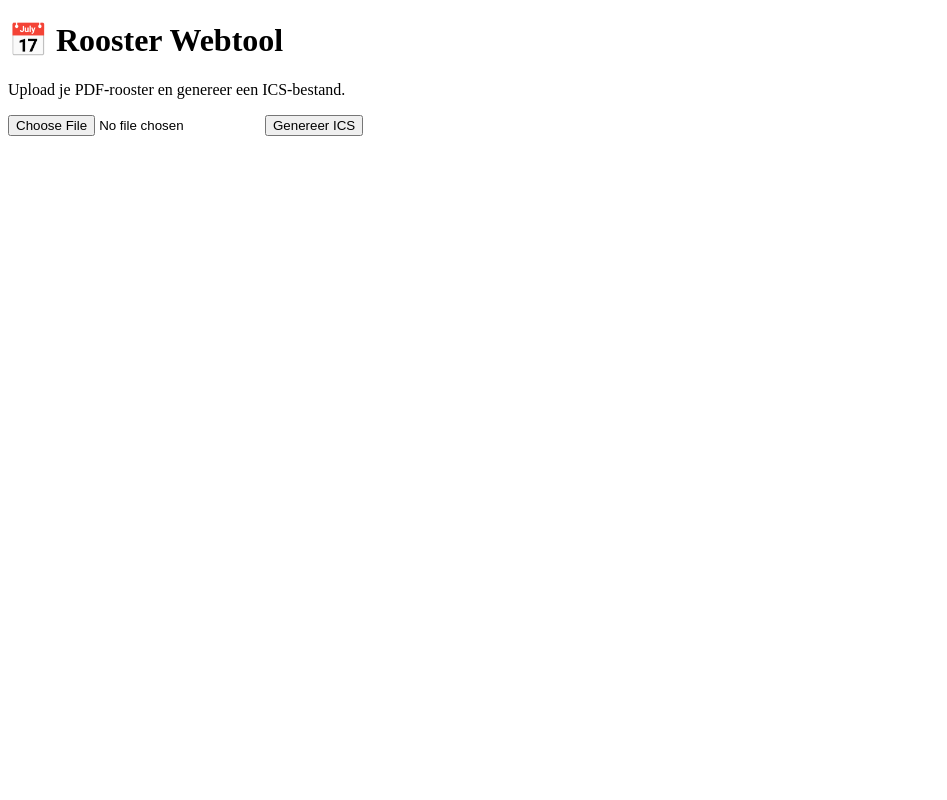
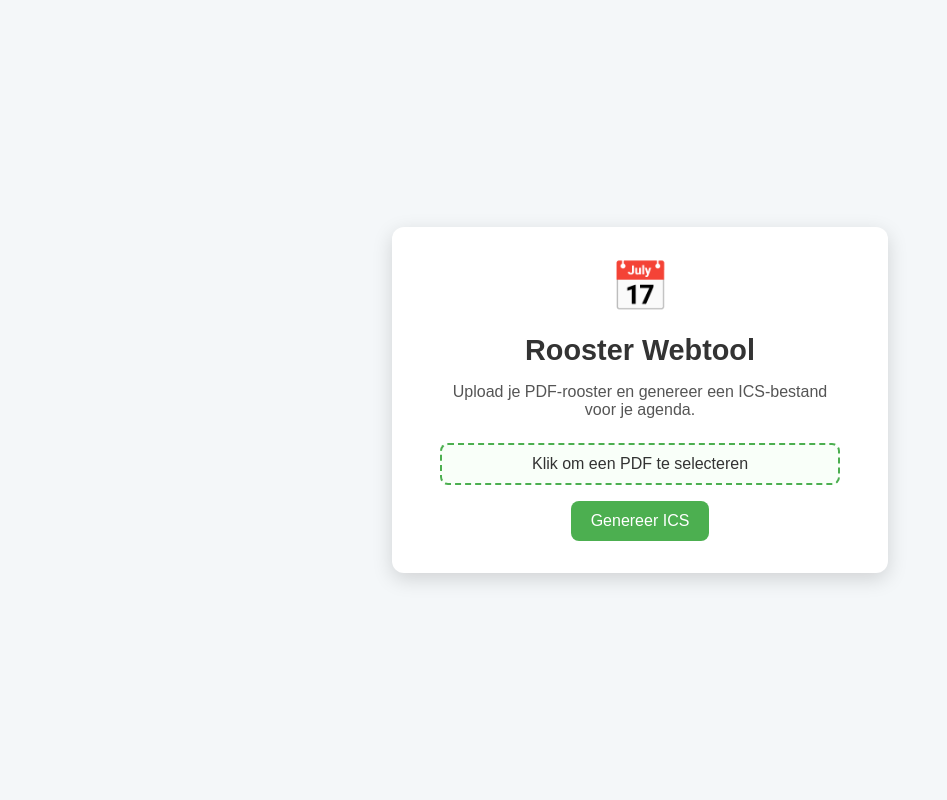
Before and after one commit to Lars87-maker/PWA-Rooster, a Flask app: page / in a window 1280 px wide. Shown: the whole page, without its empty margins (0-947 px from the left). Run offline with Flask 3, Linux system fonts and the light colour scheme.

Commit message:
Update index.html

```diff
--- a/templates/index.html
+++ b/templates/index.html
@@ -1,27 +1,88 @@
 <!DOCTYPE html>
 <html lang="nl">
 <head>
-  <meta charset="UTF-8" />
-  <meta name="viewport" content="width=device-width, initial-scale=1.0">
-  <title>Rooster Webtool</title>
-  <link rel="manifest" href="/static/manifest.json">
-  <meta name="theme-color" content="#4CAF50">
+    <meta charset="UTF-8">
+    <meta name="viewport" content="width=device-width, initial-scale=1.0">
+    <title>Rooster Webtool</title>
+    <link rel="manifest" href="/static/manifest.json">
+    <style>
+        body {
+            font-family: Arial, sans-serif;
+            background: #f4f7f9;
+            display: flex;
+            justify-content: center;
+            align-items: center;
+            height: 100vh;
+            margin: 0;
+        }
+        .container {
+            background: #fff;
+            padding: 2rem 3rem;
+            border-radius: 12px;
+            box-shadow: 0 6px 20px rgba(0,0,0,0.15);
+            text-align: center;
+            max-width: 400px;
+            width: 100%;
+        }
+        h1 {
+            font-size: 1.8rem;
+            color: #333;
+            margin-bottom: 0.5rem;
+        }
+        p {
+            color: #555;
+            margin-bottom: 1.5rem;
+        }
+        .upload-btn {
+            display: block;
+            margin: 0 auto 1rem;
+            padding: 0.6rem 1rem;
+            border: 2px dashed #4CAF50;
+            border-radius: 8px;
+            background: #f9fff9;
+            cursor: pointer;
+            color: #333;
+            transition: all 0.2s;
+        }
+        .upload-btn:hover {
+            background: #eaffea;
+        }
+        input[type="file"] {
+            display: none;
+        }
+        .btn {
+            background: #4CAF50;
+            color: #fff;
+            border: none;
+            padding: 0.7rem 1.2rem;
+            border-radius: 8px;
+            font-size: 1rem;
+            cursor: pointer;
+            transition: background 0.3s;
+        }
+        .btn:hover {
+            background: #43a047;
+        }
+        .icon {
+            font-size: 3rem;
+            margin-bottom: 1rem;
+            color: #4CAF50;
+        }
+    </style>
 </head>
 <body>
-  <h1>📅 Rooster Webtool</h1>
-  <p>Upload je PDF-rooster en genereer een ICS-bestand.</p>
+    <div class="container">
+        <div class="icon">📅</div>
+        <h1>Rooster Webtool</h1>
+        <p>Upload je PDF-rooster en genereer een ICS-bestand voor je agenda.</p>
 
-  <form action="/upload" method="post" enctype="multipart/form-data">
-    <input type="file" name="file" accept=".pdf" required>
-    <button type="submit">Genereer ICS</button>
-  </form>
-
-  <script>
-    if ("serviceWorker" in navigator) {
-      navigator.serviceWorker.register("/service-worker.js")
-        .then(() => console.log("✅ Service Worker Registered"))
-        .catch(err => console.error("❌ SW error:", err));
-    }
-  </script>
+        <form action="/upload" method="post" enctype="multipart/form-data">
+            <label for="file-upload" class="upload-btn">
+                Klik om een PDF te selecteren
+            </label>
+            <input id="file-upload" type="file" name="file" required>
+            <button class="btn" type="submit">Genereer ICS</button>
+        </form>
+    </div>
 </body>
 </html>
```
